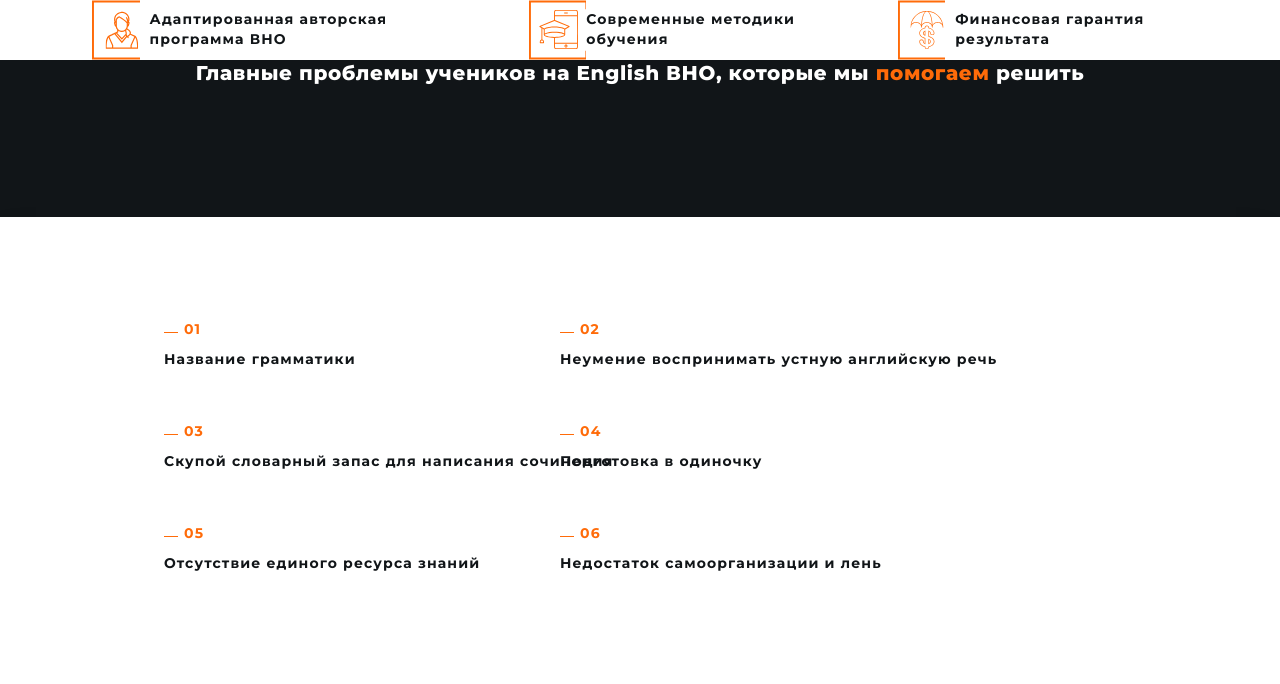
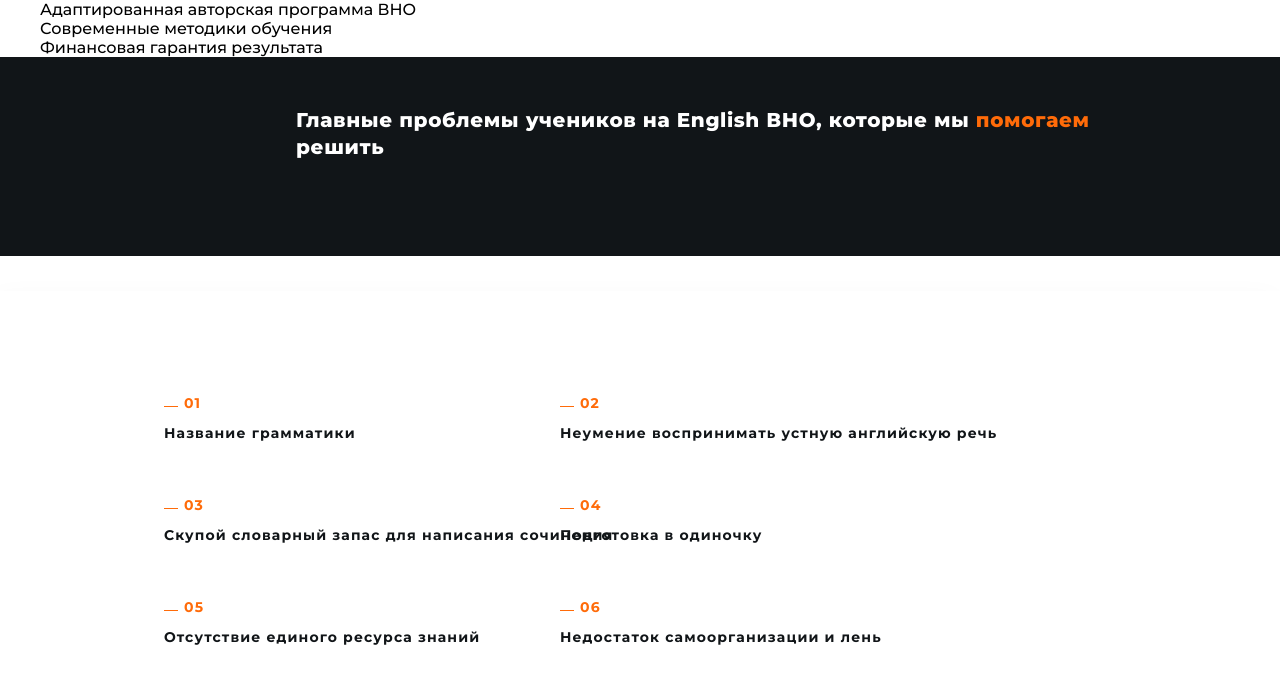
Before and after one commit to DenysVitvitskyi/helen-english, a plain HTML site: page index.html in a window 1280 px wide. Drawn offline with Linux system fonts and the light colour scheme.

```diff
--- a/sass/main.scss
+++ b/sass/main.scss
@@ -1,5 +1,5 @@
 @import './utils/base';
 @import './utils/vars';
 @import './utils/mixins';
-@import './components/advantages';
+// @import './components/advantages';
 @import './components/problems';
```
Also changed, not shown: sass/main.css, 1 other file.
